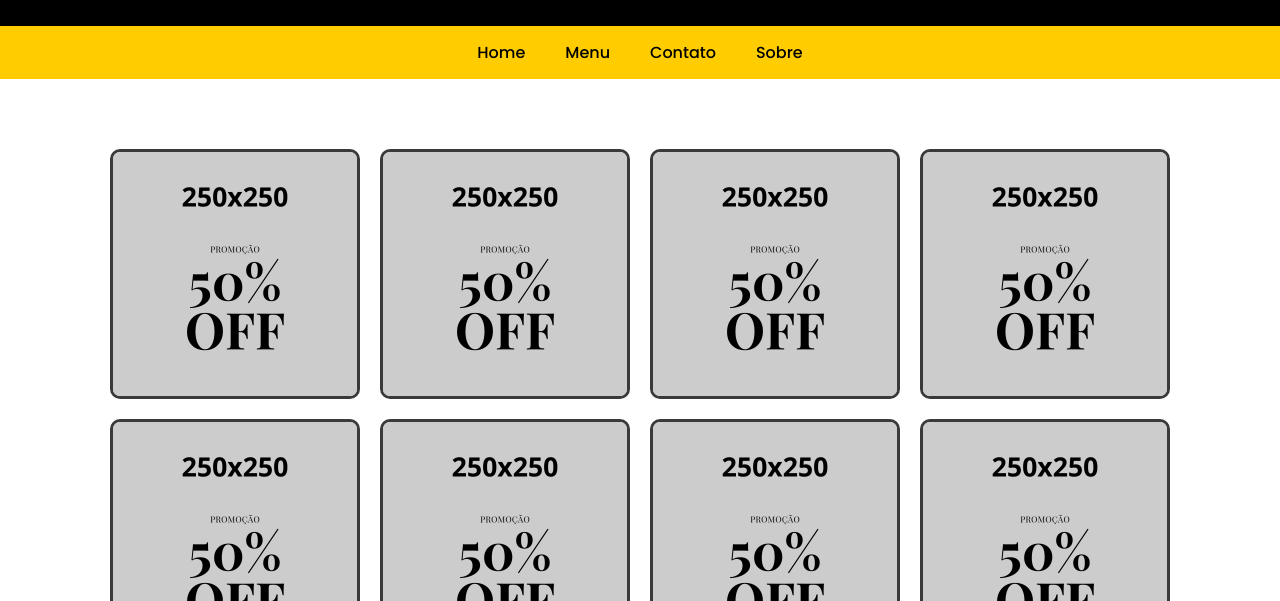
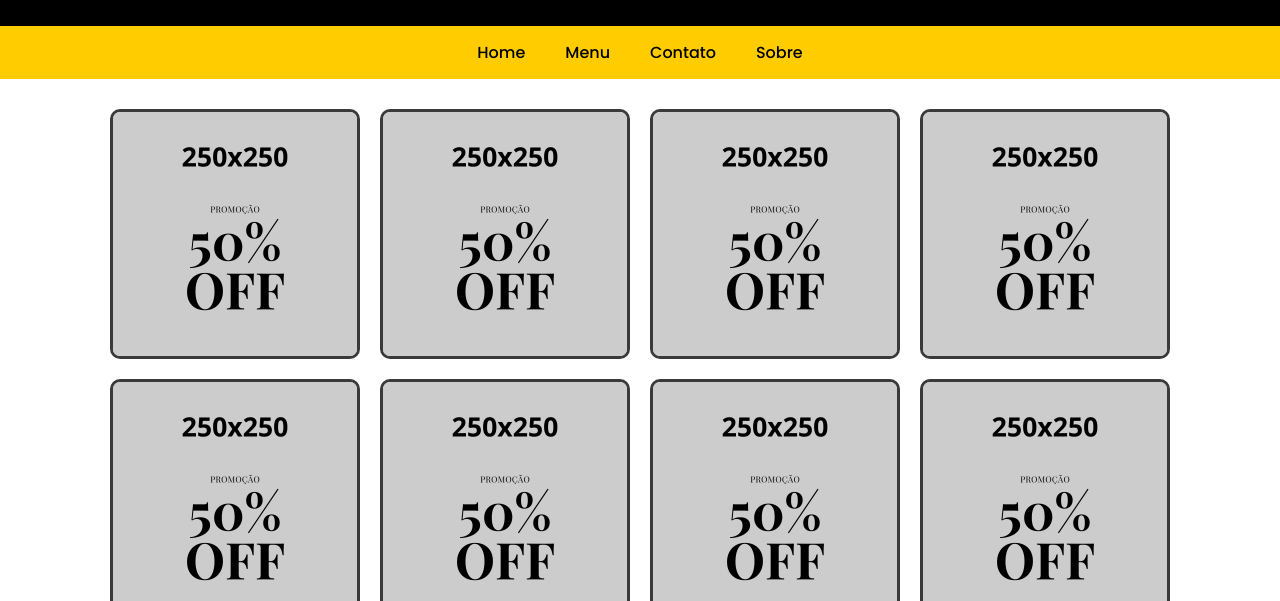
Before and after one commit to jefferson-pere/STORE-X, a plain HTML site: page index.html in a window 1280 px wide. Shown: the part 144-745 px from the top of the page. Drawn offline with Linux system fonts and the light colour scheme.

Commit message:
add resp main

```diff
--- a/css/main.css
+++ b/css/main.css
@@ -3,7 +3,8 @@ main {
   display: flex;
   flex-wrap: wrap;
   justify-content: center;
-  padding: 60px 0px 150px;
+  padding: 20px 5% 150px;
+  width:100%;
 }
 /* produtos */
 .produto button {
```
